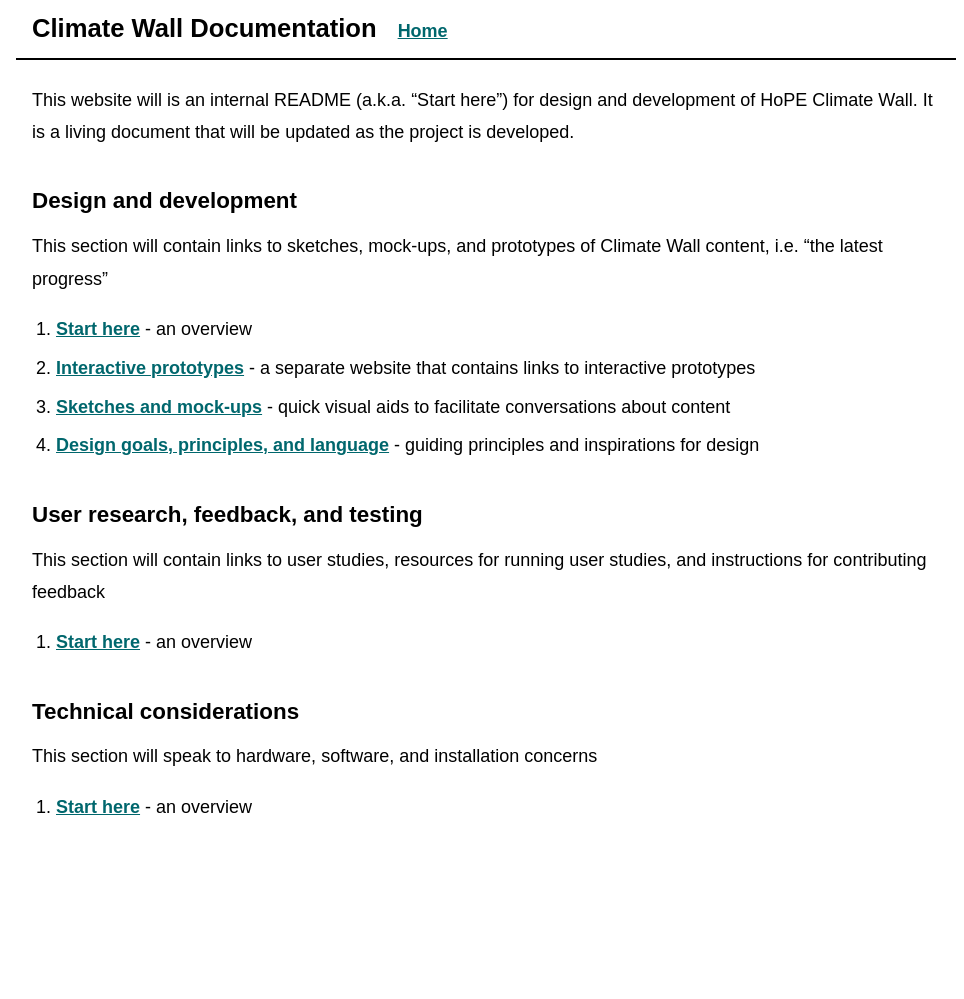
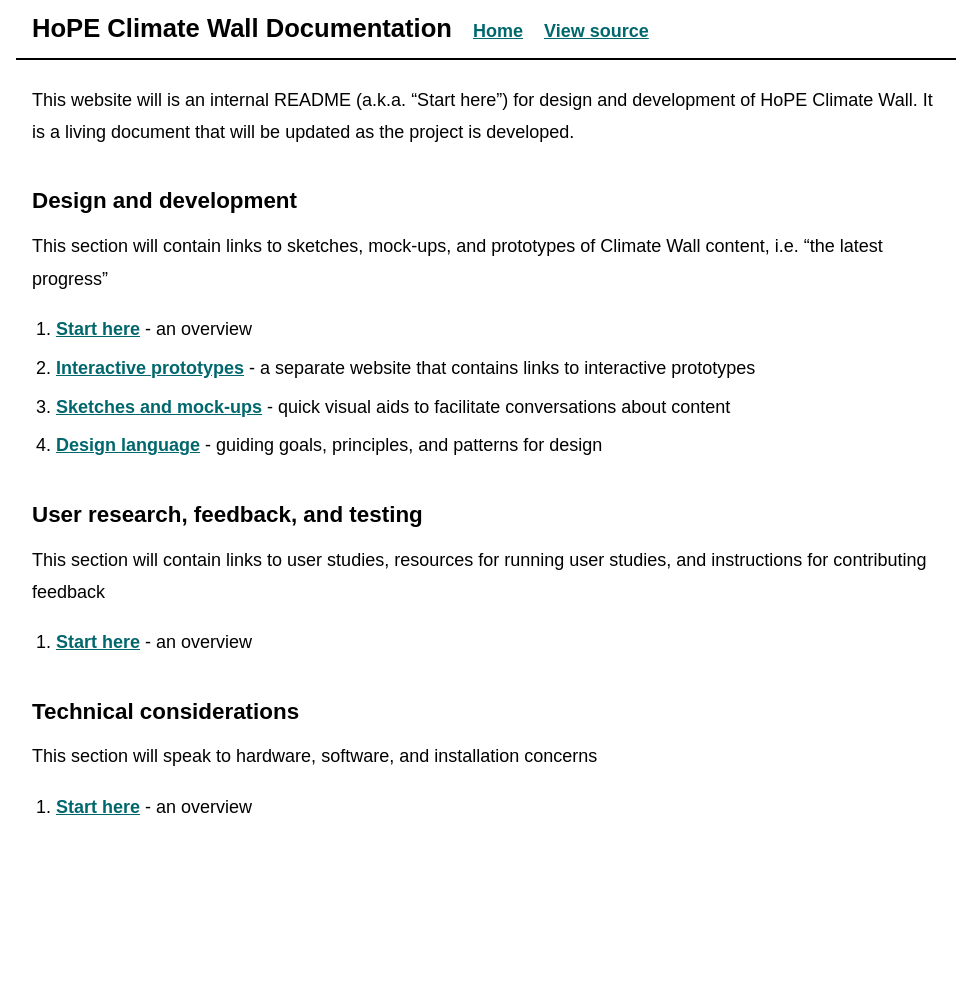
Before and after one commit to beefoo/climate-wall-docs, a Jekyll site: the page built from index.md, in a window 1280 px wide. Shown: the whole page, without its empty margins (154-1118 px from the left). Built offline with Jekyll 4.4.1, drawn with Linux system fonts in a browser that asks for light colours.

Commit message:
update design language, add link to source

```diff
--- a/_config.yml
+++ b/_config.yml
@@ -13,7 +13,7 @@
 # you will see them accessed via {{ site.title }}, {{ site.email }}, and so on.
 # You can create any custom variable you would like, and they will be accessible
 # in the templates via {{ site.myvariable }}.
-title: Climate Wall Documentation
+title: HoPE Climate Wall Documentation
 email: bfoo@amnh.org
 description: Documentation site for HoPE Climate Wall
 baseurl: "" # the subpath of your site, e.g. /blog
--- a/_layouts/page.html
+++ b/_layouts/page.html
@@ -15,6 +15,7 @@
       <ul class="menu">
         <li><h1>{{ site.title }}</h1></li>
         <li><a href="{{ site.baseurl }}/" {% if page.id == 'home' %}class="active"{% endif %}>Home</a></li>
+        <li><a href="https://github.com/beefoo/climate-wall-docs/blob/master/{{ page.path }}">View source</a></li>
       </ul>
     </div>
   </header>
--- a/css/main.scss
+++ b/css/main.scss
@@ -221,7 +221,7 @@ img.bordered {
   }
 }
 
-.design-principles {
+.design-language {
   table {
     border: none;
     width: 100%;
--- a/index.md
+++ b/index.md
@@ -13,7 +13,7 @@ This section will contain links to sketches, mock-ups, and prototypes of Climate
 1. [Start here](design/README.html) - an overview
 2. [Interactive prototypes](https://beefoo.github.io/climate-lab/) - a separate website that contains links to interactive prototypes
 3. [Sketches and mock-ups](design/sketches.html) - quick visual aids to facilitate conversations about content
-4. [Design goals, principles, and language](design/principles.html) - guiding principles and inspirations for design
+4. [Design language](design/language.html) - guiding goals, principles, and patterns for design
 
 ## User research, feedback, and testing
 
```
Also changed, not shown: _design/language.md (renamed from _design/principles.md, +45 -6 lines).
